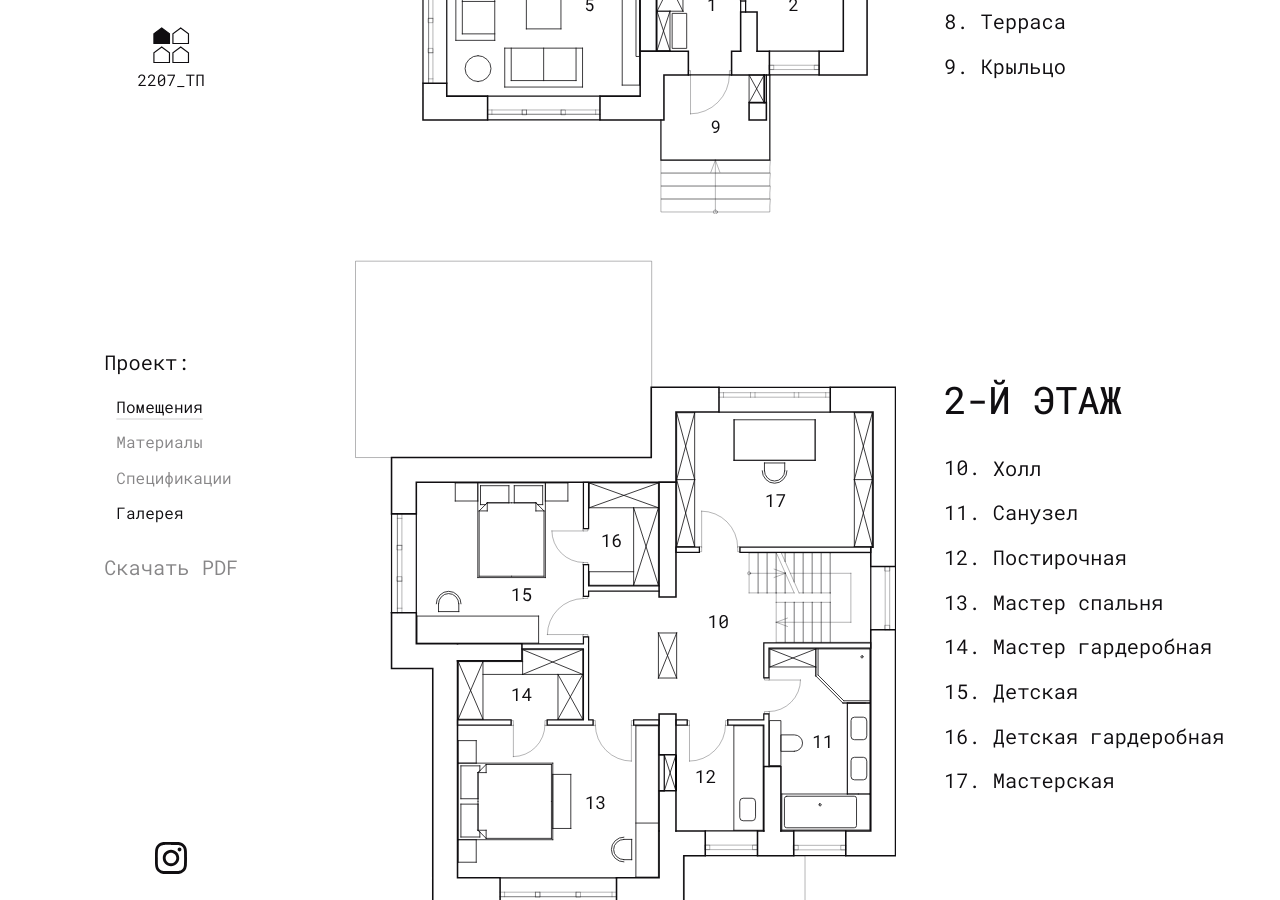
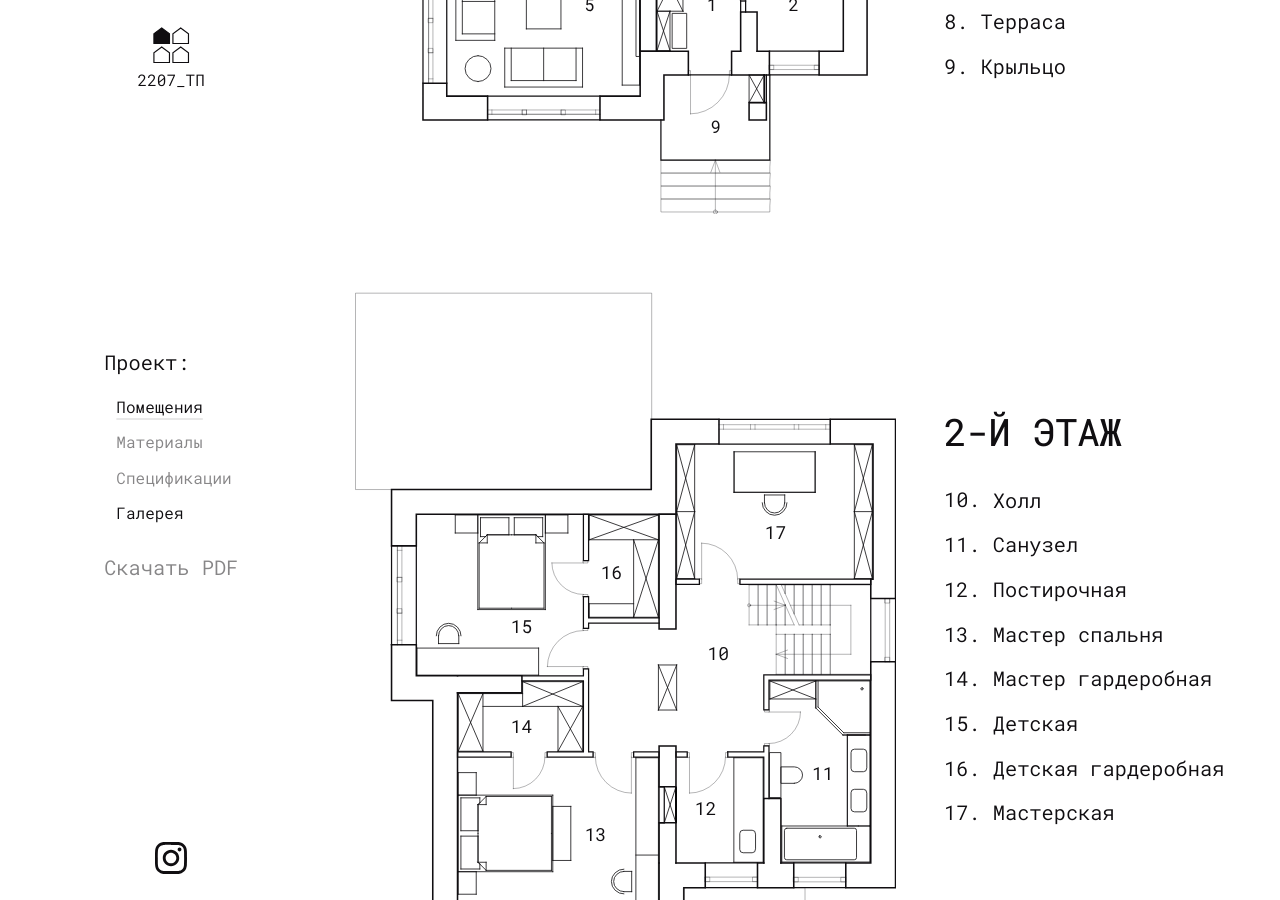
Before and after one commit to notstupidname/a510_2207tp, a Jekyll site: the page built from rooms.html, in a window 1280 px wide and 900 px high, scrolled down 638 px. Built offline with Jekyll 4.4.1, drawn with Linux system fonts in a browser that asks for light colours; some of the changed text lies outside the part shown.

Commit message:
3rd floor almost complete

```diff
--- a/_includes/head.html
+++ b/_includes/head.html
@@ -16,7 +16,7 @@
         'https://www.googletagmanager.com/gtm.js?id='+i+dl;f.parentNode.insertBefore(j,f);
         })(window,document,'script','dataLayer','GTM-KV3CMP8');</script>
     <meta name="color-scheme" content="light">
-    <link rel="stylesheet" href="/assets/css/main.min.css" />
+    <link rel="stylesheet" href="/assets/css/main.css" />
     <meta name="application-name" content="A510" />
     <meta name="theme-color" content="#000" />
     <meta property="og:type" content="website" />
--- a/assets/css/main.css
+++ b/assets/css/main.css
@@ -1237,7 +1237,7 @@ ol.menu .area-link.area-active {
 .project-wrapper {
     /* margin: var(--space-l-xl) 0 0; */
     margin: 0;
-    gap: var(--space-l) var(--space-xl);
+    gap: var(--space-2xl) var(--space-xl);
 }
 
 .project-tables {
--- a/rooms.html
+++ b/rooms.html
@@ -126,8 +126,9 @@ page-short-title: Помещения
                 </ul>
             </div>
         </section>
+        <hr>
         <section class="project-plans flex-stack">
-            {% include_relative plan2.svg %}
+            {% include_relative plan3.svg %}
         </section>
         <section class="project-tables center">
             <div class="flex-stack">
```
Also changed, not shown: other parts of rooms.html (+5 -5 lines), _rooms/plan_3_18.svg (added), _rooms/plan_3_19.svg (added), _rooms/plan_3_21.svg (added), plan3.svg (added).
